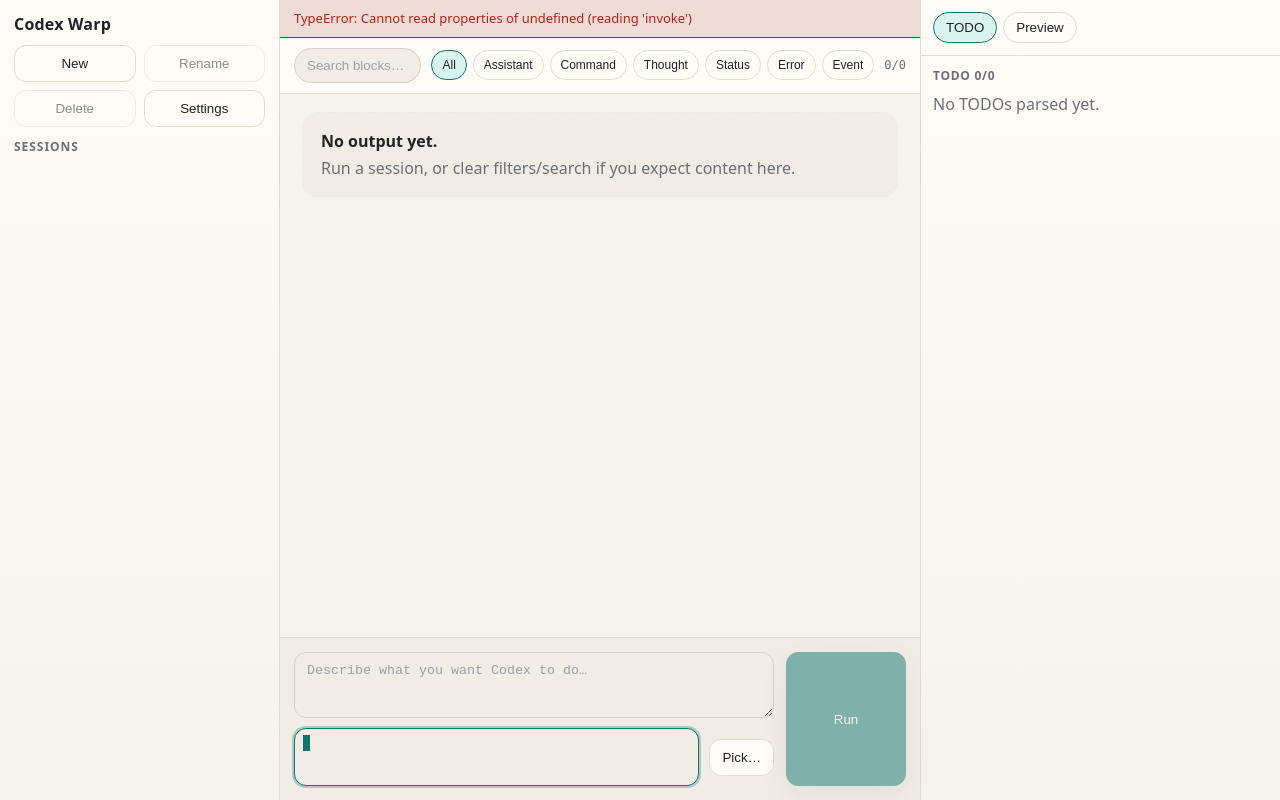
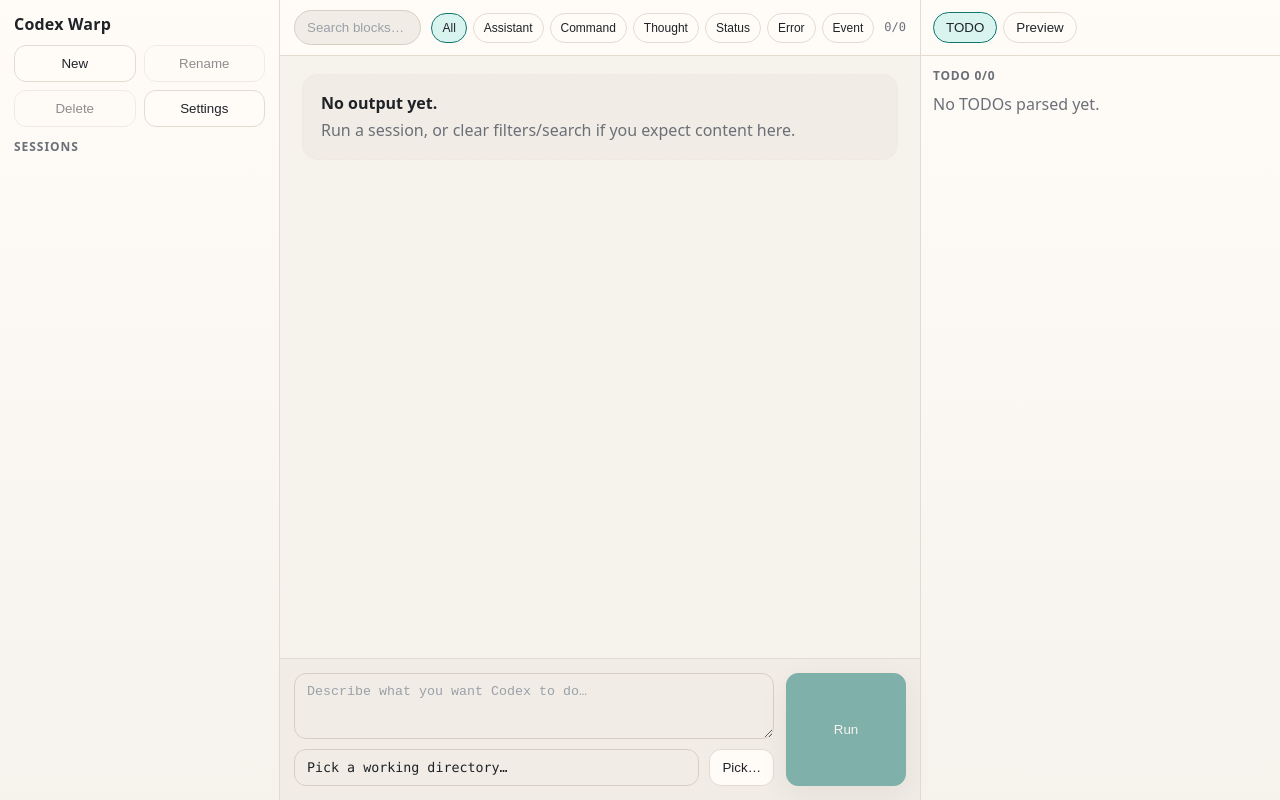
Before and after one commit to wjhuang2016/codex-warp-gui, a React (Vite) app: page / in a window 1280 px wide. Built offline with nearby package versions, Linux system fonts and the light colour scheme.

Commit message:
Move cwd shell into session settings modal

```diff
--- a/src/App.css
+++ b/src/App.css
@@ -321,8 +321,33 @@
 }
 
 .cwdRow .cwd,
-.cwdRow .cwdShell {
+.cwdRow .cwdShell,
+.cwdRow .cwdPill {
   flex: 1;
+}
+
+.cwdPill {
+  background: var(--input-bg);
+  border: 1px solid var(--input-border);
+  border-radius: 12px;
+  padding: 10px 12px;
+  color: var(--text);
+  outline: none;
+  min-width: 0;
+  cursor: pointer;
+  text-align: left;
+  white-space: nowrap;
+  overflow: hidden;
+  text-overflow: ellipsis;
+}
+
+.cwdPill:hover {
+  border-color: var(--accent);
+}
+
+.cwdPill:focus-visible {
+  border-color: var(--accent);
+  box-shadow: 0 0 0 2px var(--focus-ring);
 }
 
 .cwdShell {
@@ -334,6 +359,11 @@
   border-radius: 12px;
   padding: 6px 8px;
   min-width: 0;
+}
+
+.cwdShell.large {
+  height: 160px;
+  max-height: 160px;
 }
 
 .cwdShell:focus-within {
@@ -565,6 +595,47 @@
 .detailsSummary {
   cursor: pointer;
   user-select: none;
+}
+
+.modal details {
+  border: 1px solid var(--border);
+  background: var(--panel);
+  border-radius: 14px;
+  padding: 10px;
+}
+
+.modal details[open] {
+  border-color: var(--accent);
+  box-shadow: 0 0 0 2px var(--focus-ring);
+}
+
+summary.detailsSummary {
+  list-style: none;
+  display: flex;
+  align-items: center;
+  gap: 10px;
+  padding: 9px 12px;
+  border-radius: 12px;
+  border: 1px solid var(--border-weak);
+  background: var(--panel-2);
+  font-size: 12px;
+  font-weight: 800;
+  color: var(--text);
+}
+
+summary.detailsSummary::-webkit-details-marker {
+  display: none;
+}
+
+summary.detailsSummary::after {
+  content: "▾";
+  margin-left: auto;
+  color: var(--muted);
+  transform: translateY(-1px);
+}
+
+.modal details[open] summary.detailsSummary::after {
+  content: "▴";
 }
 
 .pill.in_progress {
--- a/src/App.tsx
+++ b/src/App.tsx
@@ -625,6 +625,8 @@
 function App() {
   const [errorBanner, setErrorBanner] = useState<string | null>(null);
   const [showSettings, setShowSettings] = useState(false);
+  const [showSessionSettings, setShowSessionSettings] = useState(false);
+  const [showCwdShell, setShowCwdShell] = useState(false);
   const [settings, setSettings] = useState<Settings>({});
   const [codexPathDraft, setCodexPathDraft] = useState("");
   const [defaultCwdDraft, setDefaultCwdDraft] = useState("");
@@ -657,6 +659,7 @@
   const activeSessionIdRef = useRef("");
   const activeSessionStatusRef = useRef<SessionStatus | null>(null);
   const showSettingsRef = useRef(false);
+  const showSessionSettingsRef = useRef(false);
   const showRenameRef = useRef(false);
 
   const blocks = useMemo(
@@ -700,8 +703,15 @@
     activeSessionIdRef.current = activeSessionId;
     activeSessionStatusRef.current = activeSession?.status ?? null;
     showSettingsRef.current = showSettings;
+    showSessionSettingsRef.current = showSessionSettings;
     showRenameRef.current = showRename;
-  }, [activeSession?.status, activeSessionId, showRename, showSettings]);
+  }, [activeSession?.status, activeSessionId, showRename, showSettings, showSessionSettings]);
+
+  function closeSessionSettings() {
+    setShowSessionSettings(false);
+    setShowCwdShell(false);
+    void invoke("stop_shell").catch(() => {});
+  }
 
   useEffect(() => {
     function onKeyDown(e: KeyboardEvent) {
@@ -709,6 +719,11 @@
       if (showSettingsRef.current) {
         e.preventDefault();
         setShowSettings(false);
+        return;
+      }
+      if (showSessionSettingsRef.current) {
+        e.preventDefault();
+        closeSessionSettings();
         return;
       }
       if (showRenameRef.current) {
@@ -1189,6 +1204,12 @@
     } catch (e) {
       setErrorBanner(String(e));
     }
+  }
+
+  function openSessionSettings() {
+    if (startingSessionId != null) return;
+    setErrorBanner(null);
+    setShowSessionSettings(true);
   }
 
   async function renameActive() {
@@ -1490,14 +1511,18 @@
               placeholder="Describe what you want Codex to do…"
             />
             <div className="cwdRow">
-              <CwdShell
-                initialCwd={cwd}
-                onCwd={(next) => {
-                  if (cwd === next) return;
-                  setCwd(next);
-                }}
-                onError={(msg) => setErrorBanner(msg)}
-              />
+              <button
+                className="cwdPill mono"
+                type="button"
+                onClick={openSessionSettings}
+                title={cwd.trim() ? cwd.trim() : settings.last_cwd ?? settings.default_cwd ?? ""}
+              >
+                {cwd.trim()
+                  ? cwd.trim()
+                  : settings.last_cwd ?? settings.default_cwd
+                    ? `(default) ${settings.last_cwd ?? settings.default_cwd}`
+                    : "Pick a working directory…"}
+              </button>
               <button className="btn" type="button" onClick={pickCwd}>
                 Pick…
               </button>
@@ -1620,6 +1645,73 @@
                 placeholder='e.g. "/Users/you/projects"'
               />
             </div>
+          </div>
+        </div>
+      ) : null}
+
+      {showSessionSettings ? (
+        <div className="modalBackdrop" onClick={closeSessionSettings}>
+          <div className="modal" onClick={(e) => e.stopPropagation()}>
+            <div className="modalHeader">
+              <div className="modalTitle">Session settings</div>
+              <button className="btn" type="button" onClick={closeSessionSettings}>
+                Close
+              </button>
+            </div>
+
+            <div className="field">
+              <label className="label">Working directory (next run)</label>
+              <input
+                className="input mono"
+                value={cwd}
+                onChange={(e) => setCwd(e.currentTarget.value)}
+                placeholder={
+                  settings.last_cwd ?? settings.default_cwd ?? 'e.g. "/Users/you/projects"'
+                }
+              />
+              <div className="row">
+                <button className="btn" type="button" onClick={pickCwd}>
+                  Pick…
+                </button>
+                {cwd.trim() ? (
+                  <button className="btn" type="button" onClick={() => setCwd("")}>
+                    Use default
+                  </button>
+                ) : null}
+              </div>
+              <div className="muted">
+                {activeSessionId
+                  ? "Used the next time you click Continue in this session."
+                  : "Used when you start a new session."}
+              </div>
+            </div>
+
+            <details
+              onToggle={(e) => {
+                const open = (e.currentTarget as HTMLDetailsElement).open;
+                setShowCwdShell(open);
+                if (!open) {
+                  void invoke("stop_shell").catch(() => {});
+                }
+              }}
+            >
+              <summary className="detailsSummary">Advanced: zsh (cd …)</summary>
+              <div className="muted" style={{ marginTop: 8, marginBottom: 10 }}>
+                Type <span className="mono">cd &lt;path&gt;</span> and press{" "}
+                <span className="mono">Enter</span> to update the working directory.
+              </div>
+              {showCwdShell ? (
+                <CwdShell
+                  className="large"
+                  initialCwd={cwd}
+                  onCwd={(next) => {
+                    if (cwd === next) return;
+                    setCwd(next);
+                  }}
+                  onError={(msg) => setErrorBanner(msg)}
+                />
+              ) : null}
+            </details>
           </div>
         </div>
       ) : null}
--- a/src/CwdShell.tsx
+++ b/src/CwdShell.tsx
@@ -9,6 +9,7 @@
 type ShellCwd = { cwd: string };
 
 type Props = {
+  className?: string;
   initialCwd: string;
   onCwd: (cwd: string) => void;
   onError: (message: string) => void;
@@ -28,7 +29,7 @@
   return v || fallback;
 }
 
-export function CwdShell({ initialCwd, onCwd, onError }: Props) {
+export function CwdShell({ className, initialCwd, onCwd, onError }: Props) {
   const containerRef = useRef<HTMLDivElement | null>(null);
   const termRef = useRef<Terminal | null>(null);
   const fitRef = useRef<FitAddon | null>(null);
@@ -153,5 +154,5 @@
     // eslint-disable-next-line react-hooks/exhaustive-deps
   }, []);
 
-  return <div className="cwdShell" ref={containerRef} />;
+  return <div className={`cwdShell${className ? ` ${className}` : ""}`} ref={containerRef} />;
 }
```
